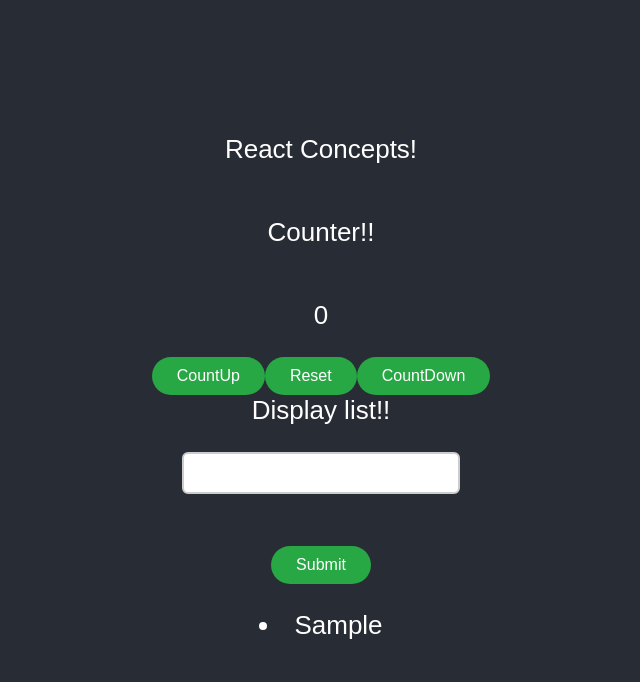
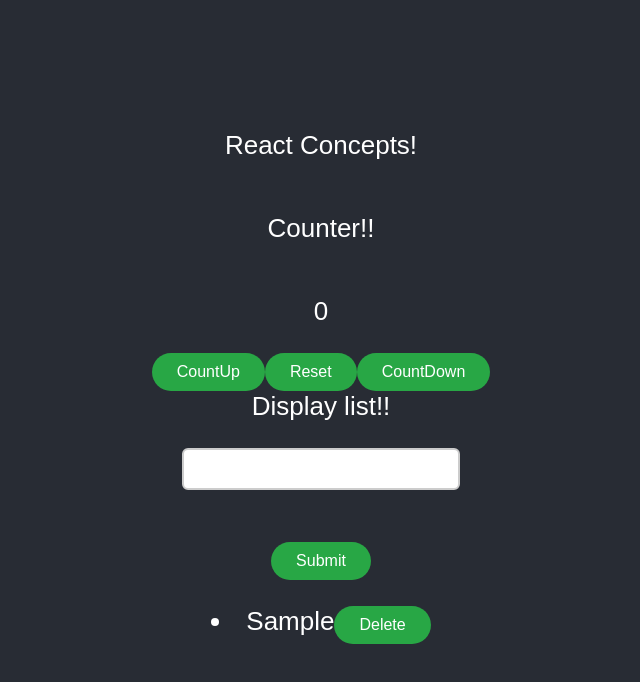
Before and after one commit to charukush/react-concepts, a React (Create React App) app: page / in a window 1280 px wide. Both pictures are taken after typing "Sample" into the empty fields and a click on the button "Submit". Shown: the top 682 px of the page, without its empty margins (319-959 px from the left). Built offline with nearby package versions, Linux system fonts and the light colour scheme.

Commit message:
code for delete list items

```diff
--- a/src/components/List.jsx
+++ b/src/components/List.jsx
@@ -1,4 +1,4 @@
-import { useState } from "react";
+import { useState } from 'react';
 
 export function List() {
   const [text, setText] = useState();
@@ -6,8 +6,12 @@
 
   function handleList() {
     setList([...list, text]);
-    setText(" ");
+    setText(' ');
   }
+  //Delete item by index
+  const handleDelete = (index) => {
+    setList(list.filter((_, i) => i !== index));
+  };
 
   return (
     <>
@@ -25,7 +29,15 @@
         </button>
         <p>
           {list.map((items, index) => (
-            <li key={index}>{items}</li>
+            <li key={index}>
+              {items}
+              <button
+                className="btn-rounded"
+                onClick={() => handleDelete(index)}
+              >
+                Delete
+              </button>
+            </li>
           ))}
         </p>
       </p>
```
